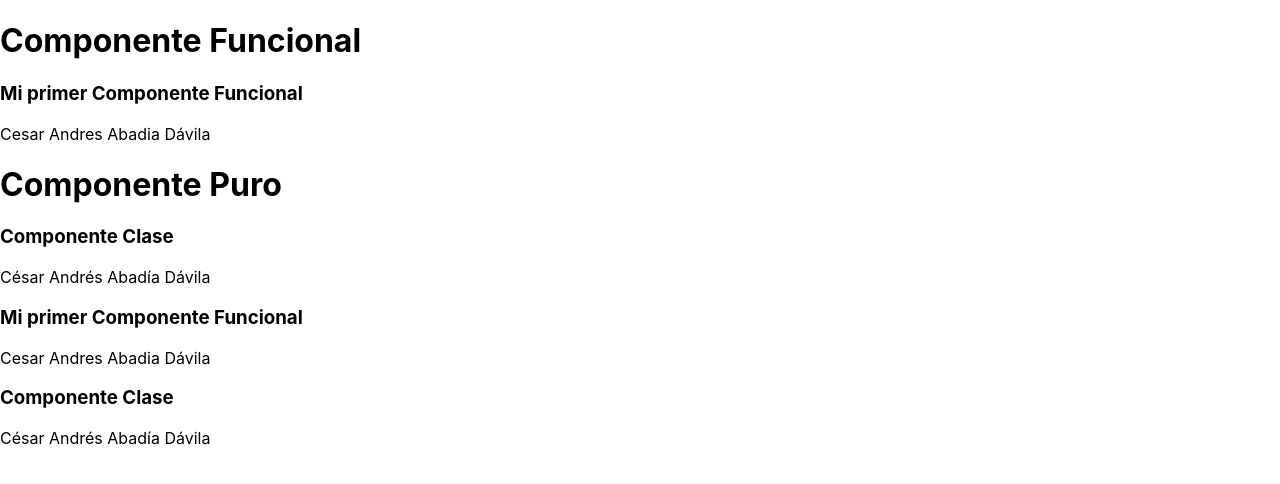
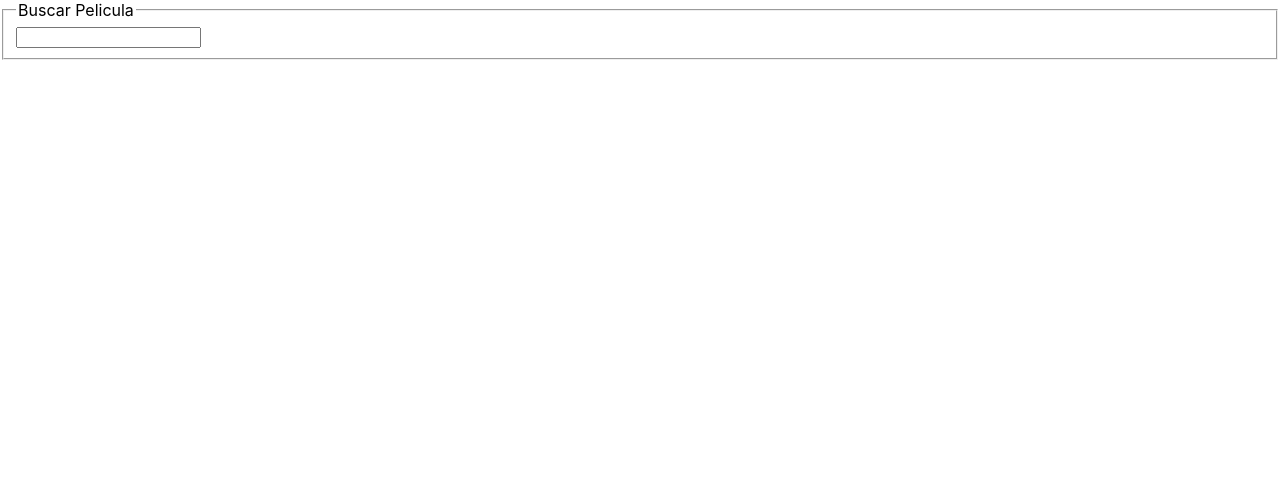
Before and after one commit to seuz716/peliculas, a React (Create React App) app: page / in a window 1280 px wide. Shown: the top 484 px of the page. Built offline with nearby package versions, Linux system fonts and the light colour scheme.

Commit message:
Feature:  Resultado de busqueda creation

```diff
--- a/src/App.js
+++ b/src/App.js
@@ -1,17 +1,12 @@
 import react from 'react';
 import './App.css';
-import MiPrimerComponente from './MiPrimerComponente';
-import OtroComponente from './OtroComponente';
+import ResultadosBusqueda from './ResultadosBusqueda';
 
 function App() {
   return (
     <>
-    <h1>Componente Funcional</h1>
-    <MiPrimerComponente />
-    <h1>Componente Puro</h1>
-    <OtroComponente />
-    <MiPrimerComponente />
-    <OtroComponente />
+      <ResultadosBusqueda />
+
     </>
 
   );
--- a/src/MiPrimerComponente.js
+++ b/src/MiPrimerComponenteA.js
@@ -1,9 +1,9 @@
 
 
-export default function MiPrimerComponente(){
+export default function MiPrimerComponenteA(){
     return(
         <>
-            <h3>Mi primer Componente Funcional</h3>
+            <h3>Mi primer Componente Funcional A</h3>
             <span>Cesar Andres Abadia Dávila</span>
         </>
 
--- /dev/null
+++ b/src/ResultadosBusqueda.js
@@ -0,0 +1,18 @@
+export default function ResultadosBusqueda() {
+
+    return(
+        <>
+            <div>
+                <fieldset>
+                    <legend> Buscar Pelicula</legend>
+                    <input type="text"/>
+                </fieldset>
+            </div>
+            <div>
+
+            </div>
+
+
+        </>
+    );
+}
```
Also changed, not shown: src/MiPrimerComponenteB.js (added, +10 -0 lines), src/Resultado.js (added, +8 -0 lines).
